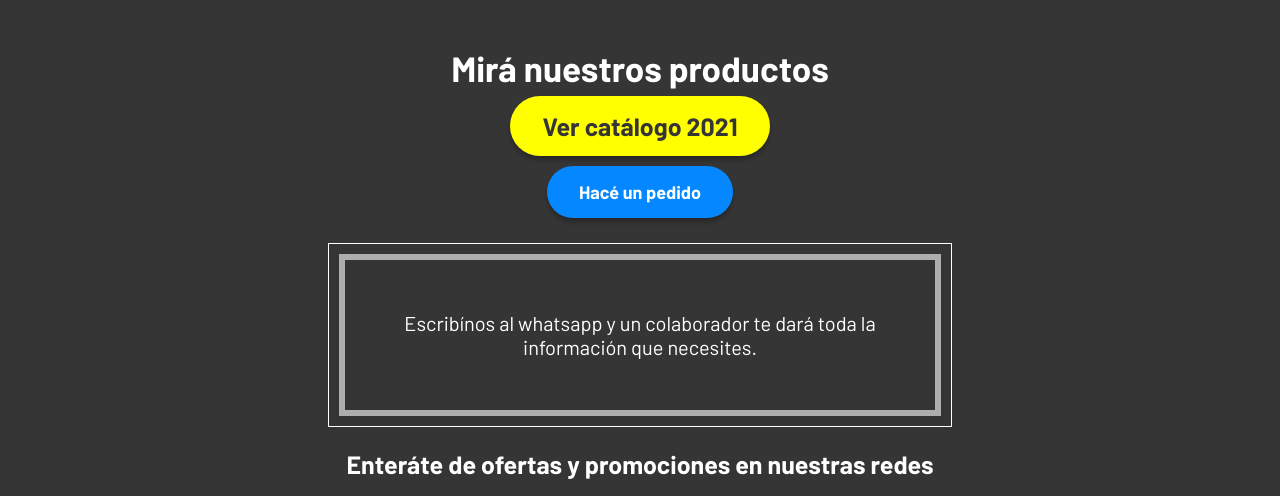
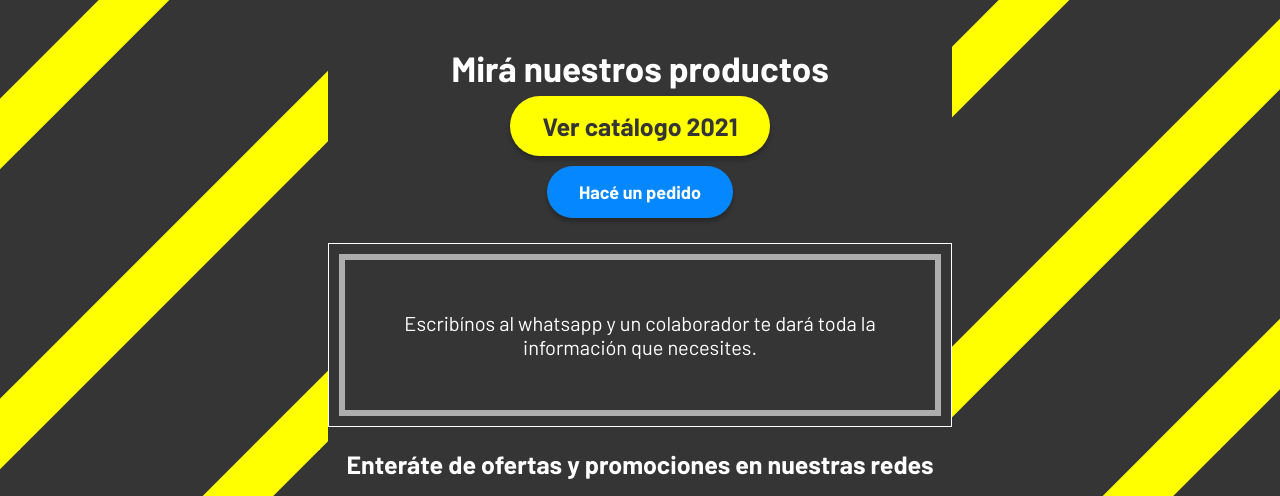
Before and after one commit to raulsanctes/indunea, a plain HTML site: page index.html in a window 1280 px wide. Shown: the part 786-1282 px from the top of the page. Drawn offline with Linux system fonts and the light colour scheme; the site is published under a folder, as on GitHub Pages, so addresses that start at the root find nothing.

Commit message:
agregada diagonales de fondo

```diff
--- a/css/style.css
+++ b/css/style.css
@@ -9,7 +9,7 @@ html {
     text-align: center;
     margin: auto;
     width: 100vw;
-    background-image: url(/statics/img/diagonal.svg);
+    background-image: url("../statics/img/diagonal.svg");
 }
 
 .whatsapp-ico{
```
